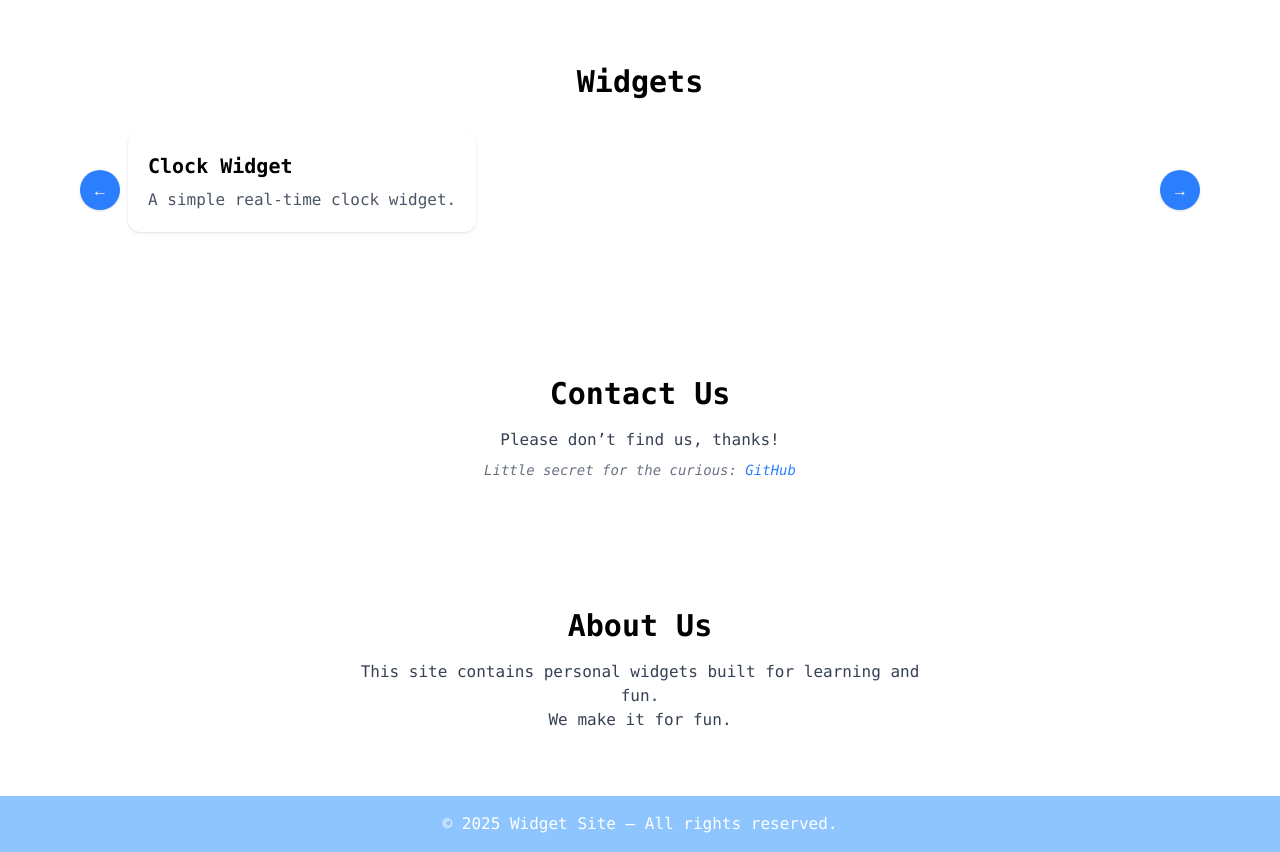
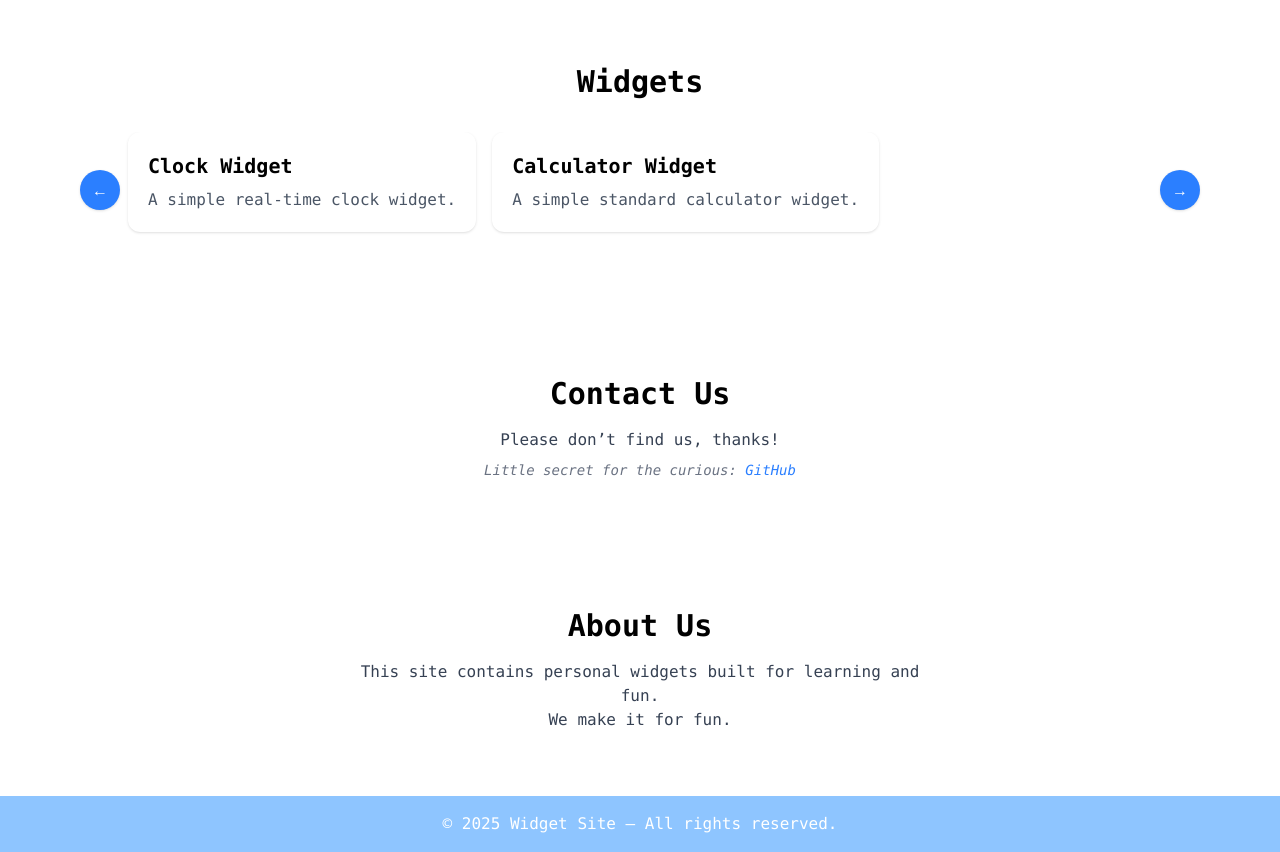
Before and after one commit to tainguyen-07/widgetsite, a plain HTML site: page index.html in a window 1280 px wide. Shown: the part 800-1652 px from the top of the page. Drawn offline with nearby package versions, Linux system fonts and the light colour scheme; files that its build step writes are made by us from their sources.

Commit message:
Added hyperlink tag for redirecting to calculator.

```diff
--- a/index.html
+++ b/index.html
@@ -24,6 +24,10 @@
                 <a href="./assets/pages/clock.html" class="min-w-full sm:min-w-1/2 md:min-w-1/3 lg:min-w-1/3 bg-white shadow rounded-xl p-5 snap-center font-mono">
                     <h3 class="text-xl font-bold mb-2">Clock Widget</h3>
                     <p class="text-gray-600">A simple real-time clock widget.</p>
+                </a>
+                <a href="./assets/pages/calculator.html" class="min-w-full sm:min-w-1/2 md:min-w-1/3 lg:min-w-1/3 bg-white shadow rounded-xl p-5 snap-center font-mono">
+                    <h3 class="text-xl font-bold mb-2">Calculator Widget</h3>
+                    <p class="text-gray-600">A simple standard calculator widget.</p>
                 </a>
             </div>
             <button id="prevBtn"
```
